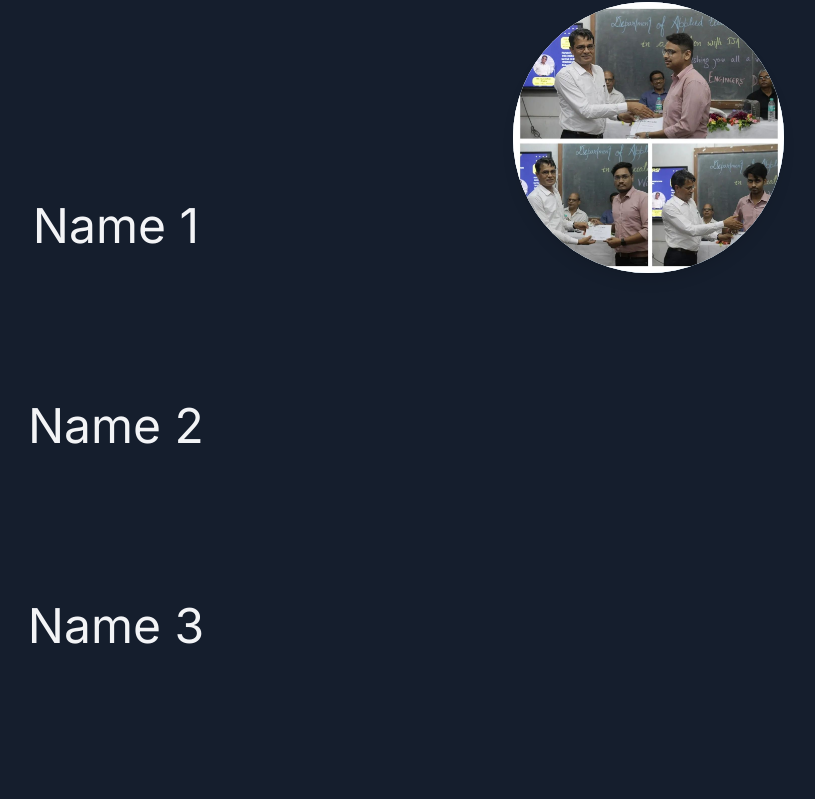
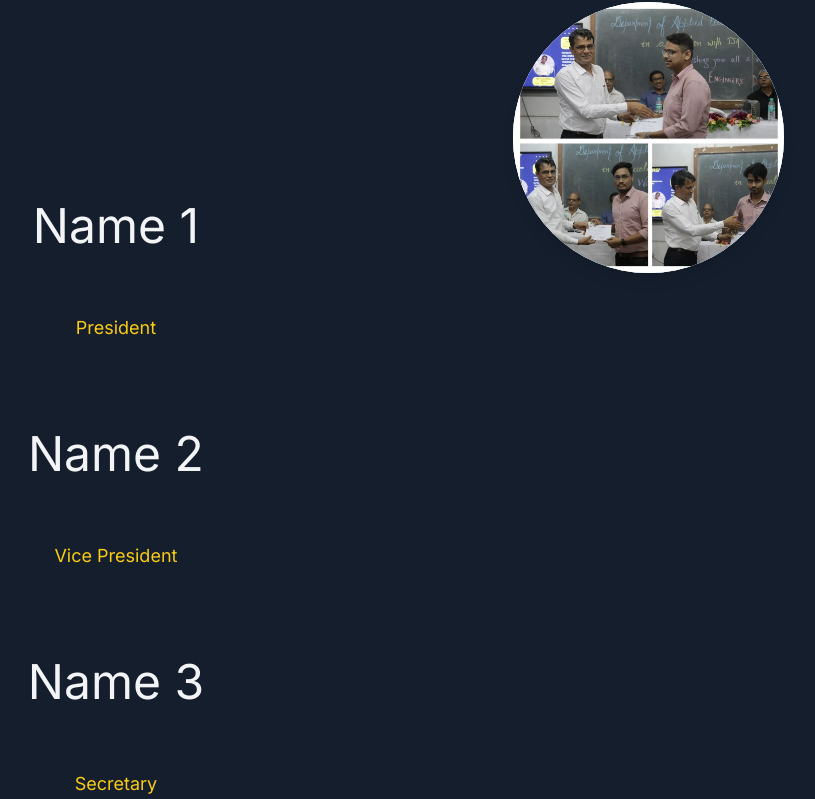
Before and after one commit to ranaayushman/eie, a Next.js app: page / in a window 1280 px wide. Shown: the part 2259-3058 px from the top of the page, without its empty margins (201-1016 px from the left). Built offline with nearby package versions, Linux system fonts and the light colour scheme.

Commit message:
mapped Position

```diff
--- a/app/section/Socials.tsx
+++ b/app/section/Socials.tsx
@@ -14,51 +14,48 @@ import {
 } from "@/components/features/cards";
 import { FeatureTitle } from "@/components/features/title";
 import React, { Fragment } from "react";
-import dynamic from "next/dynamic"
-import { TitleText,Para } from "@/components/features/Text";
-
 
 const features = [
     {
         title: "Name 1",
         id: "1",
-        postion: "President",
+        position: "President",
         card: Name1,
     },
     {
         title: "Name 2",
         id: "2",
-        postion: "Vice President",
+        position: "Vice President",
         card: Name2,
     },
     {
         title: "Name 3",
         id: "3",
-        postion: "Secretary",
+        position: "Secretary",
         card: Name3,
     },
     {
         title: "Name 4",
         id: "4",
-        postion: "Treasurer",
+        position: "Treasurer",
         card: Name4,
     },
     {
         title: "Name 5",
         id: "5",
-        postion: "Technical Head",
+        position: "Technical Head",
         card: Name5,
     },
     {
         title: "Name 6",
         id: "6",
-        postion: "Public Realtion Head",
+        position: "Public Relation Head",
         card: Name6,
     },
     {
         title: "Name 7",
         id: "7",
-        postion: "Media Head",
+        position: "Media Head",
         card: Name7,
     },
     {
@@ -70,13 +67,13 @@ const features = [
     {
         title: "Name 9",
         id: "9",
-        postion: "Creative Head",
+        position: "Creative Head",
         card: Name9,
     },
     {
         title: "Name 10",
         id: "10",
-        postion: "Women Head",
+        position: "Women Head",
         card: Name10,
     },
 ];
@@ -85,27 +82,28 @@ const Socials = () => {
     return (
         <section id="Team" className="mx-auto max-w-6xl px-4 ">
             <div className="flex flex-col-reverse md:flex-row w-full gap-10 md:gap-20 items-start">
-                {/* <div className="w-full py-20 md:py-[50vh]">
+                <div className="w-full py-20 md:py-[50vh]">
                     <ul className="space-y-4 md:space-y-6">
                         {features.map((feature) => (
                             <li key={feature.id}>
+                                <Fragment>
                                     <FeatureTitle id={feature.id}>{feature.title}</FeatureTitle>
-                                    <p>{feature.position}</p>
+                                    <p className="text-lg text-yellow-400 text-center">{feature.position}</p>
+                                </Fragment>
                             </li>
                         ))}
                     </ul>
-                </div> */}
-                <TitleText />
+                </div>
                 <div className="w-full p-20 sticky top-0 flex h-96 md:h-screen items-center">
-                    {/* <div className="w-full md:w-2/3 relative aspect-square bg-gray-100 rounded-full">
+                    <div className="w-full md:w-2/3 relative aspect-square bg-gray-100 rounded-full">
                         {features.map((feature) => (
                             <feature.card id={feature.id} key={feature.id} />
                         ))}
-                    </div> */}
-                    <Para />
+                    </div>
                 </div>
             </div>
         </section>
     );
 };
-export default dynamic (() => Promise.resolve(Socials), {ssr: false})
+
+export default Socials;
```
